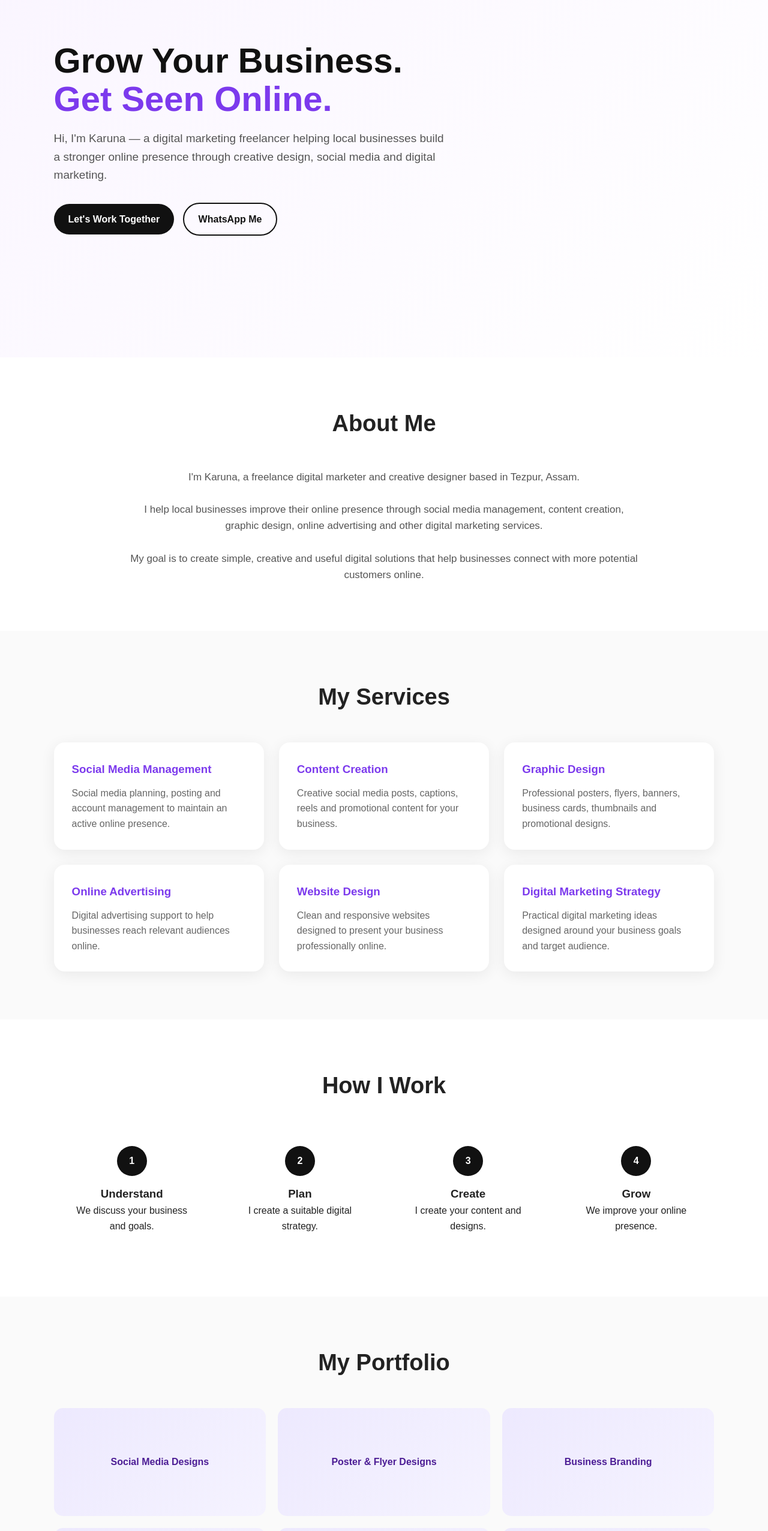
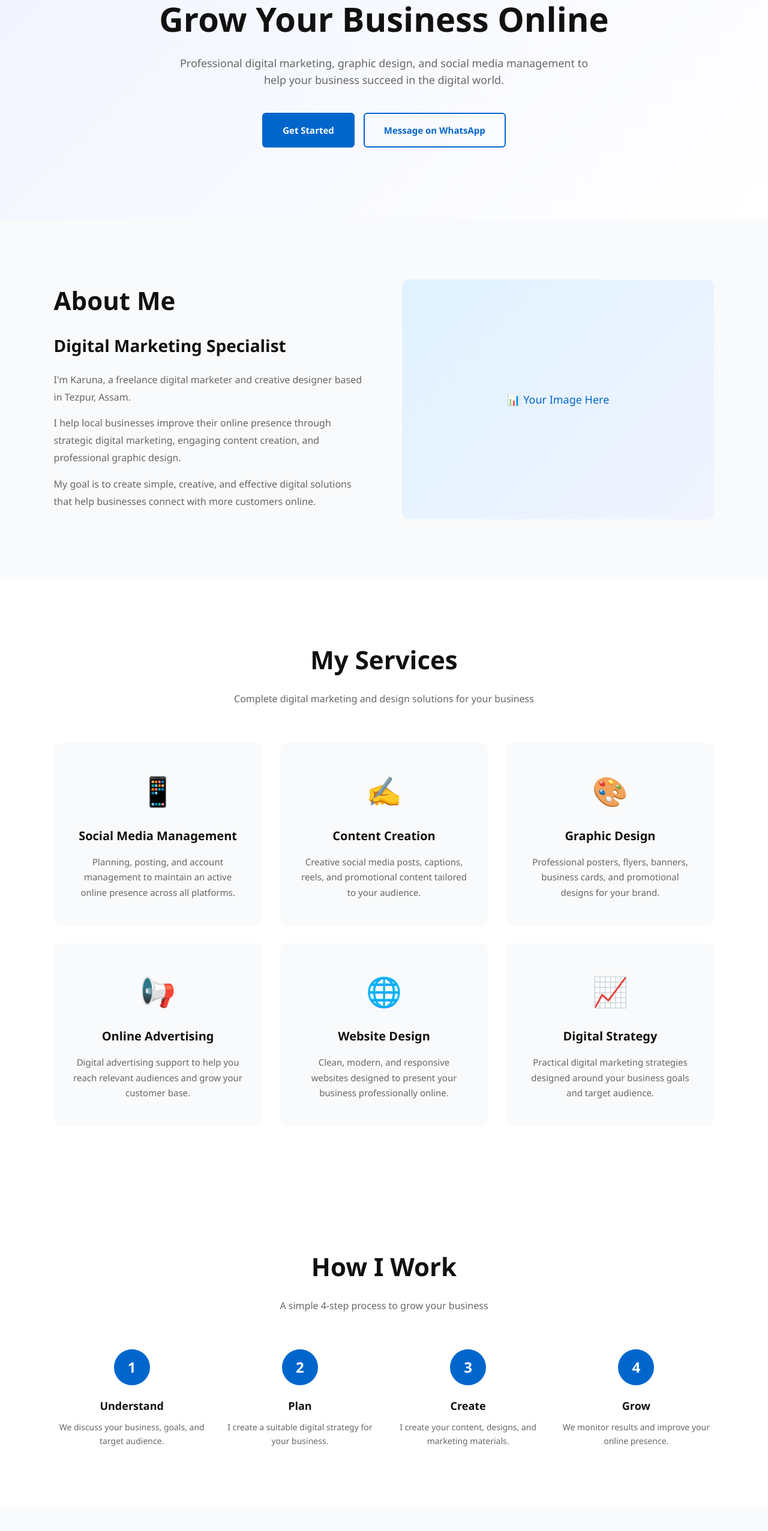
Before and after one commit to karunacreative/karunacreative.github.io, a plain HTML site: page index.html in a window 1280 px wide. Shown: the part 200-2753 px from the top of the page at 60% size. Drawn offline with Linux system fonts and the light colour scheme.

Commit message:
Redesign website with Bluehost-style modern, clean, professional look

```diff
--- a/index.html
+++ b/index.html
@@ -3,12 +3,8 @@
 <head>
     <meta charset="UTF-8">
     <meta name="viewport" content="width=device-width, initial-scale=1.0">
-
-    <title>Karuna Creative | Digital Marketing Freelancer</title>
-
-    <meta name="description"
-          content="Karuna Creative helps local businesses grow online through digital marketing, social media management, graphic design, content creation and online advertising.">
-
+    <title>Karuna Creative | Digital Marketing & Design</title>
+    <meta name="description" content="Professional digital marketing, graphic design, and social media services for your business growth.">
     <style>
         * {
             margin: 0;
@@ -18,257 +14,417 @@
         }
 
         body {
-            font-family: Arial, Helvetica, sans-serif;
+            font-family: 'Segoe UI', Tahoma, Geneva, Verdana, sans-serif;
             background: #ffffff;
-            color: #222222;
+            color: #333333;
             line-height: 1.6;
         }
 
+        /* HEADER */
         header {
-            background: #111111;
-            color: white;
-            padding: 18px 7%;
+            background: #ffffff;
+            padding: 20px 7%;
             display: flex;
             justify-content: space-between;
             align-items: center;
+            box-shadow: 0 2px 8px rgba(0,0,0,0.05);
             position: sticky;
             top: 0;
             z-index: 1000;
         }
 
         .logo {
-            font-size: 25px;
-            font-weight: bold;
-            color: #d8b4fe;
+            font-size: 24px;
+            font-weight: 700;
+            color: #0066cc;
         }
 
         nav a {
-            color: white;
+            color: #333333;
             text-decoration: none;
-            margin-left: 25px;
+            margin-left: 35px;
             font-size: 15px;
+            font-weight: 500;
+            transition: color 0.3s;
         }
 
         nav a:hover {
-            color: #d8b4fe;
+            color: #0066cc;
         }
 
+        /* HERO SECTION */
         .hero {
-            min-height: 90vh;
-            display: flex;
-            align-items: center;
-            padding: 70px 7%;
-            background: linear-gradient(135deg, #faf5ff, #ffffff);
-        }
-
-        .hero-content {
-            max-width: 750px;
+            background: linear-gradient(135deg, #f0f4ff 0%, #ffffff 100%);
+            padding: 120px 7%;
+            text-align: center;
         }
 
         .hero h1 {
-            font-size: 58px;
-            line-height: 1.1;
+            font-size: 56px;
+            line-height: 1.2;
+            color: #111111;
+            margin-bottom: 25px;
+            font-weight: 700;
+        }
+
+        .hero p {
+            font-size: 18px;
+            color: #666666;
+            margin-bottom: 40px;
+            max-width: 700px;
+            margin-left: auto;
+            margin-right: auto;
+        }
+
+        .cta-buttons {
+            display: flex;
+            gap: 15px;
+            justify-content: center;
+            flex-wrap: wrap;
+        }
+
+        .btn {
+            display: inline-block;
+            padding: 15px 32px;
+            border-radius: 6px;
+            text-decoration: none;
+            font-weight: 600;
+            font-size: 15px;
+            transition: all 0.3s;
+            border: 2px solid transparent;
+        }
+
+        .btn-primary {
+            background: #0066cc;
+            color: white;
+        }
+
+        .btn-primary:hover {
+            background: #0052a3;
+            transform: translateY(-2px);
+            box-shadow: 0 8px 20px rgba(0,102,204,0.3);
+        }
+
+        .btn-secondary {
+            background: transparent;
+            color: #0066cc;
+            border: 2px solid #0066cc;
+        }
+
+        .btn-secondary:hover {
+            background: #0066cc;
+            color: white;
+        }
+
+        /* SECTION STYLING */
+        section {
+            padding: 100px 7%;
+        }
+
+        .section-title {
+            font-size: 42px;
+            font-weight: 700;
+            text-align: center;
             margin-bottom: 20px;
             color: #111111;
         }
 
-        .hero h1 span {
-            color: #7c3aed;
+        .section-subtitle {
+            text-align: center;
+            color: #666666;
+            font-size: 16px;
+            margin-bottom: 60px;
+            max-width: 600px;
+            margin-left: auto;
+            margin-right: auto;
         }
 
-        .hero p {
-            font-size: 19px;
-            color: #555555;
-            margin-bottom: 30px;
-            max-width: 650px;
+        /* ABOUT SECTION */
+        .about {
+            background: #f9fafb;
         }
 
-        .btn {
-            display: inline-block;
-            padding: 13px 24px;
-            border-radius: 30px;
-            text-decoration: none;
-            font-weight: bold;
-            margin-right: 10px;
-            margin-bottom: 10px;
+        .about-content {
+            display: grid;
+            grid-template-columns: 1fr 1fr;
+            gap: 60px;
+            align-items: center;
+            max-width: 1200px;
+            margin: 0 auto;
         }
 
-        .primary {
-            background: #111111;
-            color: white;
-        }
-
-        .secondary {
-            border: 2px solid #111111;
+        .about-text h3 {
+            font-size: 28px;
+            margin-bottom: 20px;
             color: #111111;
         }
 
-        section {
-            padding: 80px 7%;
+        .about-text p {
+            color: #666666;
+            margin-bottom: 15px;
+            font-size: 16px;
+            line-height: 1.8;
         }
 
-        .section-title {
-            text-align: center;
-            font-size: 38px;
-            margin-bottom: 45px;
+        .about-image {
+            width: 100%;
+            height: 400px;
+            background: linear-gradient(135deg, #e0f2ff, #f0f4ff);
+            border-radius: 12px;
+            display: flex;
+            align-items: center;
+            justify-content: center;
+            color: #0066cc;
+            font-size: 18px;
         }
 
-        .about {
-            max-width: 850px;
-            margin: auto;
-            text-align: center;
-            color: #555555;
-            font-size: 17px;
+        /* SERVICES SECTION */
+        .services {
+            background: #ffffff;
         }
 
-        .services {
-            background: #fafafa;
-        }
-
-        .service-grid {
+        .services-grid {
             display: grid;
             grid-template-columns: repeat(3, 1fr);
-            gap: 25px;
+            gap: 30px;
+            max-width: 1200px;
+            margin: 0 auto;
         }
 
         .service-card {
-            background: white;
-            padding: 30px;
-            border-radius: 18px;
-            box-shadow: 0 5px 25px rgba(0,0,0,0.07);
-            transition: 0.3s;
+            background: #f9fafb;
+            padding: 40px 30px;
+            border-radius: 12px;
+            text-align: center;
+            transition: all 0.3s;
+            border: 2px solid transparent;
         }
 
         .service-card:hover {
-            transform: translateY(-7px);
+            border-color: #0066cc;
+            box-shadow: 0 12px 40px rgba(0,102,204,0.15);
+            transform: translateY(-8px);
+        }
+
+        .service-icon {
+            font-size: 48px;
+            margin-bottom: 20px;
         }
 
         .service-card h3 {
-            margin-bottom: 12px;
-            color: #7c3aed;
+            font-size: 20px;
+            margin-bottom: 15px;
+            color: #111111;
+            font-weight: 700;
         }
 
         .service-card p {
             color: #666666;
+            font-size: 15px;
+            line-height: 1.7;
         }
 
-        .process {
-            display: grid;
-            grid-template-columns: repeat(4, 1fr);
-            gap: 20px;
-            text-align: center;
-        }
-
-        .step {
-            padding: 25px;
-        }
-
-        .step-number {
-            width: 50px;
-            height: 50px;
-            border-radius: 50%;
-            background: #111111;
-            color: white;
-            display: flex;
-            align-items: center;
-            justify-content: center;
-            margin: auto auto 15px;
-            font-weight: bold;
-        }
-
+        /* PORTFOLIO SECTION */
         .portfolio {
-            background: #fafafa;
+            background: #f9fafb;
         }
 
         .portfolio-grid {
             display: grid;
             grid-template-columns: repeat(3, 1fr);
-            gap: 20px;
+            gap: 25px;
+            max-width: 1200px;
+            margin: 0 auto;
         }
 
         .portfolio-item {
-            min-height: 180px;
-            border-radius: 15px;
-            background: linear-gradient(135deg, #ede9fe, #f5f3ff);
+            background: linear-gradient(135deg, #e0f2ff, #f0f4ff);
+            min-height: 250px;
+            border-radius: 12px;
             display: flex;
             align-items: center;
             justify-content: center;
             text-align: center;
-            padding: 20px;
-            font-weight: bold;
-            color: #4c1d95;
+            font-size: 18px;
+            font-weight: 600;
+            color: #0066cc;
+            cursor: pointer;
+            transition: all 0.3s;
+            border: 2px solid transparent;
         }
 
+        .portfolio-item:hover {
+            border-color: #0066cc;
+            transform: scale(1.05);
+            box-shadow: 0 12px 40px rgba(0,102,204,0.2);
+        }
+
+        .portfolio-item img {
+            width: 100%;
+            height: 100%;
+            object-fit: cover;
+            border-radius: 10px;
+        }
+
+        /* PROCESS SECTION */
+        .process {
+            background: #ffffff;
+        }
+
+        .process-grid {
+            display: grid;
+            grid-template-columns: repeat(4, 1fr);
+            gap: 20px;
+            max-width: 1200px;
+            margin: 0 auto;
+        }
+
+        .process-step {
+            text-align: center;
+        }
+
+        .step-number {
+            width: 60px;
+            height: 60px;
+            border-radius: 50%;
+            background: #0066cc;
+            color: white;
+            display: flex;
+            align-items: center;
+            justify-content: center;
+            font-size: 24px;
+            font-weight: 700;
+            margin: 0 auto 20px;
+        }
+
+        .process-step h3 {
+            font-size: 18px;
+            margin-bottom: 10px;
+            color: #111111;
+            font-weight: 700;
+        }
+
+        .process-step p {
+            color: #666666;
+            font-size: 14px;
+        }
+
+        /* CONTACT SECTION */
         .contact {
+            background: #0066cc;
+            color: white;
             text-align: center;
-            background: #111111;
+        }
+
+        .contact .section-title {
             color: white;
         }
 
-        .contact p {
-            color: #dddddd;
-            margin: 10px 0;
+        .contact .section-subtitle {
+            color: rgba(255,255,255,0.9);
         }
 
-        .contact a {
-            color: #d8b4fe;
-            text-decoration: none;
+        .contact-info {
+            margin: 40px 0;
+            font-size: 18px;
         }
 
-        .contact-buttons {
-            margin-top: 25px;
+        .contact-info p {
+            margin: 12px 0;
         }
 
+        .contact-info a {
+            color: #ffffff;
+            text-decoration: none;
+            font-weight: 600;
+        }
+
+        .contact-info a:hover {
+            text-decoration: underline;
+        }
+
+        /* FOOTER */
         footer {
-            background: #000000;
+            background: #111111;
             color: #aaa;
             text-align: center;
-            padding: 20px;
+            padding: 30px;
             font-size: 14px;
         }
 
-        @media (max-width: 850px) {
-
-            header {
-                flex-direction: column;
-                gap: 12px;
-            }
-
+        /* RESPONSIVE */
+        @media (max-width: 900px) {
             nav a {
-                margin: 0 7px;
-                font-size: 13px;
+                margin-left: 20px;
+                font-size: 14px;
             }
 
             .hero h1 {
                 font-size: 42px;
             }
 
-            .service-grid,
+            .services-grid,
             .portfolio-grid {
                 grid-template-columns: 1fr;
             }
 
-            .process {
-                grid-template-columns: 1fr 1fr;
+            .process-grid {
+                grid-template-columns: repeat(2, 1fr);
+            }
+
+            .about-content {
+                grid-template-columns: 1fr;
+                gap: 40px;
+            }
+
+            section {
+                padding: 60px 7%;
             }
         }
 
-        @media (max-width: 500px) {
+        @media (max-width: 600px) {
+            header {
+                flex-direction: column;
+                gap: 15px;
+            }
+
+            nav {
+                display: flex;
+                gap: 15px;
+                flex-wrap: wrap;
+                justify-content: center;
+            }
+
+            nav a {
+                margin-left: 0;
+            }
 
             .hero {
-                padding-top: 50px;
+                padding: 60px 7%;
             }
 
             .hero h1 {
-                font-size: 36px;
+                font-size: 32px;
             }
 
-            .process {
+            .cta-buttons {
+                flex-direction: column;
+            }
+
+            .btn {
+                width: 100%;
+            }
+
+            .section-title {
+                font-size: 32px;
+            }
+
+            .process-grid {
                 grid-template-columns: 1fr;
             }
 
-            .section-title {
-                font-size: 30px;
+            section {
+                padding: 40px 7%;
             }
         }
     </style>
@@ -276,9 +432,9 @@
 
 <body>
 
+<!-- HEADER -->
 <header>
     <div class="logo">Karuna Creative</div>
-
     <nav>
         <a href="#home">Home</a>
         <a href="#about">About</a>
@@ -288,248 +444,142 @@
     </nav>
 </header>
 
-
-<!-- HOME -->
-
+<!-- HERO -->
 <section class="hero" id="home">
-    <div class="hero-content">
-
-        <h1>
-            Grow Your Business.<br>
-            <span>Get Seen Online.</span>
-        </h1>
-
-        <p>
-            Hi, I'm Karuna — a digital marketing freelancer helping
-            local businesses build a stronger online presence through
-            creative design, social media and digital marketing.
-        </p>
-
-        <a href="#contact" class="btn primary">
-            Let's Work Together
-        </a>
-
-        <a href="https://wa.me/919101941783?text=Hi%20Karuna%2C%20I%20found%20your%20website%20and%20would%20like%20to%20discuss%20digital%20marketing%20for%20my%20business."
-           class="btn secondary"
-           target="_blank">
-            WhatsApp Me
-        </a>
-
+    <h1>Grow Your Business Online</h1>
+    <p>Professional digital marketing, graphic design, and social media management to help your business succeed in the digital world.</p>
+    <div class="cta-buttons">
+        <a href="#contact" class="btn btn-primary">Get Started</a>
+        <a href="https://wa.me/919101941783?text=Hi%20Karuna%2C%20I%20found%20your%20website%20and%20would%20like%20to%20discuss%20digital%20marketing." class="btn btn-secondary" target="_blank">Message on WhatsApp</a>
     </div>
 </section>
 
-
 <!-- ABOUT -->
-
-<section id="about">
-
-    <h2 class="section-title">About Me</h2>
-
-    <div class="about">
-
-        <p>
-            I'm Karuna, a freelance digital marketer and creative designer
-            based in Tezpur, Assam.
-        </p>
-
-        <br>
-
-        <p>
-            I help local businesses improve their online presence through
-            social media management, content creation, graphic design,
-            online advertising and other digital marketing services.
-        </p>
-
-        <br>
-
-        <p>
-            My goal is to create simple, creative and useful digital
-            solutions that help businesses connect with more potential
-            customers online.
-        </p>
-
+<section class="about" id="about">
+    <div class="about-content">
+        <div class="about-text">
+            <h2 class="section-title" style="text-align: left;">About Me</h2>
+            <h3>Digital Marketing Specialist</h3>
+            <p>I'm Karuna, a freelance digital marketer and creative designer based in Tezpur, Assam.</p>
+            <p>I help local businesses improve their online presence through strategic digital marketing, engaging content creation, and professional graphic design.</p>
+            <p>My goal is to create simple, creative, and effective digital solutions that help businesses connect with more customers online.</p>
         </div>
-
+        <div class="about-image">
+            📊 Your Image Here
+        </div>
+    </div>
 </section>
 
+<!-- SERVICES -->
+<section class="services" id="services">
+    <h2 class="section-title">My Services</h2>
+    <p class="section-subtitle">Complete digital marketing and design solutions for your business</p>
 
-<!-- SERVICES -->
-
-<section class="services" id="services">
-
-    <h2 class="section-title">My Services</h2>
-
-    <div class="service-grid">
-
+    <div class="services-grid">
         <div class="service-card">
+            <div class="service-icon">📱</div>
             <h3>Social Media Management</h3>
-            <p>
-                Social media planning, posting and account management
-                to maintain an active online presence.
-            </p>
+            <p>Planning, posting, and account management to maintain an active online presence across all platforms.</p>
         </div>
 
         <div class="service-card">
+            <div class="service-icon">✍️</div>
             <h3>Content Creation</h3>
-            <p>
-                Creative social media posts, captions, reels and
-                promotional content for your business.
-            </p>
+            <p>Creative social media posts, captions, reels, and promotional content tailored to your audience.</p>
         </div>
 
         <div class="service-card">
+            <div class="service-icon">🎨</div>
             <h3>Graphic Design</h3>
-            <p>
-                Professional posters, flyers, banners, business cards,
-                thumbnails and promotional designs.
-            </p>
+            <p>Professional posters, flyers, banners, business cards, and promotional designs for your brand.</p>
         </div>
 
         <div class="service-card">
+            <div class="service-icon">📢</div>
             <h3>Online Advertising</h3>
-            <p>
-                Digital advertising support to help businesses reach
-                relevant audiences online.
-            </p>
+            <p>Digital advertising support to help you reach relevant audiences and grow your customer base.</p>
         </div>
 
         <div class="service-card">
+            <div class="service-icon">🌐</div>
             <h3>Website Design</h3>
-            <p>
-                Clean and responsive websites designed to present
-                your business professionally online.
-            </p>
+            <p>Clean, modern, and responsive websites designed to present your business professionally online.</p>
         </div>
 
         <div class="service-card">
-            <h3>Digital Marketing Strategy</h3>
-            <p>
-                Practical digital marketing ideas designed around
-                your business goals and target audience.
-            </p>
+            <div class="service-icon">📈</div>
+            <h3>Digital Strategy</h3>
+            <p>Practical digital marketing strategies designed around your business goals and target audience.</p>
+        </div>
+    </div>
+</section>
+
+<!-- PROCESS -->
+<section class="process">
+    <h2 class="section-title">How I Work</h2>
+    <p class="section-subtitle">A simple 4-step process to grow your business</p>
+
+    <div class="process-grid">
+        <div class="process-step">
+            <div class="step-number">1</div>
+            <h3>Understand</h3>
+            <p>We discuss your business, goals, and target audience.</p>
         </div>
 
+        <div class="process-step">
+            <div class="step-number">2</div>
+            <h3>Plan</h3>
+            <p>I create a suitable digital strategy for your business.</p>
         </div>
 
+        <div class="process-step">
+            <div class="step-number">3</div>
+            <h3>Create</h3>
+            <p>I create your content, designs, and marketing materials.</p>
+        </div>
+
+        <div class="process-step">
+            <div class="step-number">4</div>
+            <h3>Grow</h3>
+            <p>We monitor results and improve your online presence.</p>
+        </div>
+    </div>
 </section>
 
+<!-- PORTFOLIO -->
+<section class="portfolio" id="portfolio">
+    <h2 class="section-title">My Portfolio</h2>
+    <p class="section-subtitle">Recent work and projects</p>
 
-<!-- PROCESS -->
+    <div class="portfolio-grid">
+        <div class="portfolio-item">📸 Social Media Designs</div>
+        <div class="portfolio-item">📘 Poster & Flyer Designs</div>
+        <div class="portfolio-item">🏢 Business Branding</div>
+        <div class="portfolio-item">💻 Website Design</div>
+        <div class="portfolio-item">📊 Digital Advertising</div>
+        <div class="portfolio-item">🎬 Content Creation</div>
+    </div>
+</section>
 
-<section>
+<!-- CONTACT -->
+<section class="contact" id="contact">
+    <h2 class="section-title">Let's Work Together</h2>
+    <p class="section-subtitle">Ready to grow your business online?</p>
 
-    <h2 class="section-title">How I Work</h2>
-
-    <div class="process">
-
-        <div class="step">
-            <div class="step-number">1</div>
-            <h3>Understand</h3>
-            <p>We discuss your business and goals.</p>
+    <div class="contact-info">
+        <p>📍 Tezpur, Assam, India</p>
+        <p>📞 <a href="tel:+919101941783">+91 9101 941 783</a></p>
     </div>
 
-        <div class="step">
-            <div class="step-number">2</div>
-            <h3>Plan</h3>
-            <p>I create a suitable digital strategy.</p>
+    <div class="cta-buttons">
+        <a href="https://wa.me/919101941783?text=Hi%20Karuna%2C%20I%20found%20your%20website%20and%20would%20like%20to%20discuss%20digital%20marketing%20for%20my%20business." class="btn btn-primary" target="_blank">Message on WhatsApp</a>
+        <a href="mailto:rajputkaruna008@gmail.com" class="btn btn-primary">Send Email</a>
     </div>
-
-        <div class="step">
-            <div class="step-number">3</div>
-            <h3>Create</h3>
-            <p>I create your content and designs.</p>
-        </div>
-
-        <div class="step">
-            <div class="step-number">4</div>
-            <h3>Grow</h3>
-            <p>We improve your online presence.</p>
-        </div>
-
-    </div>
-
 </section>
 
-
-<!-- PORTFOLIO -->
-
-<section class="portfolio" id="portfolio">
-
-    <h2 class="section-title">My Portfolio</h2>
-
-    <div class="portfolio-grid">
-
-        <div class="portfolio-item">
-            Social Media Designs
-        </div>
-
-        <div class="portfolio-item">
-            Poster & Flyer Designs
-        </div>
-
-        <div class="portfolio-item">
-            Business Branding
-        </div>
-
-        <div class="portfolio-item">
-            Website Design
-        </div>
-
-        <div class="portfolio-item">
-            Digital Advertising
-        </div>
-
-        <div class="portfolio-item">
-            Content Creation
-        </div>
-
-    </div>
-
-</section>
-
-
-<!-- CONTACT -->
-
-<section class="contact" id="contact">
-
-    <h2 class="section-title">Let's Work Together</h2>
-
-    <p>
-        Have a business and want to grow your online presence?
-    </p>
-
-    <p>
-        Let's discuss your requirements.
-    </p>
-
-    <p>
-        📍 Tezpur, Assam
-    </p>
-
-    <p>
-        📞
-        <a href="tel:+919101941783">
-            +91 91019 41783
-        </a>
-    </p>
-
-    <div class="contact-buttons">
-
-        <a href="https://wa.me/919101941783?text=Hi%20Karuna%2C%20I%20found%20your%20website%20and%20would%20like%20to%20discuss%20digital%20marketing%20for%20my%20business."
-           class="btn primary"
-           target="_blank">
-            Message Me on WhatsApp
-        </a>
-
-    </div>
-
-</section>
-
-
+<!-- FOOTER -->
 <footer>
-
     © 2026 Karuna Creative. All rights reserved.
-
 </footer>
 
 </body>
```
Lines whose indentation alone changed are shown as unchanged.
